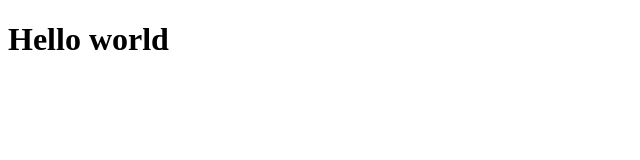
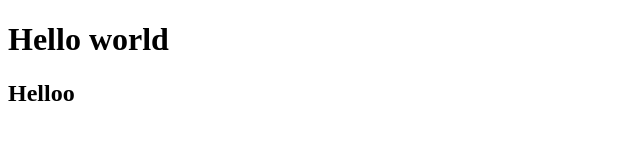
Before and after one commit to Javoxir200/Projectgit, a plain HTML site: page index.html in a window 1280 px wide. Shown: the whole page, without its empty margins (0-640 px from the left). Drawn offline with Linux system fonts and the light colour scheme.

Commit message:
index.html mod

```diff
--- a/index.html
+++ b/index.html
@@ -8,5 +8,6 @@
 </head>
 <body>
     <h1>Hello world</h1>
+    <h2>Helloo</h2>
 </body>
 </html>
```
